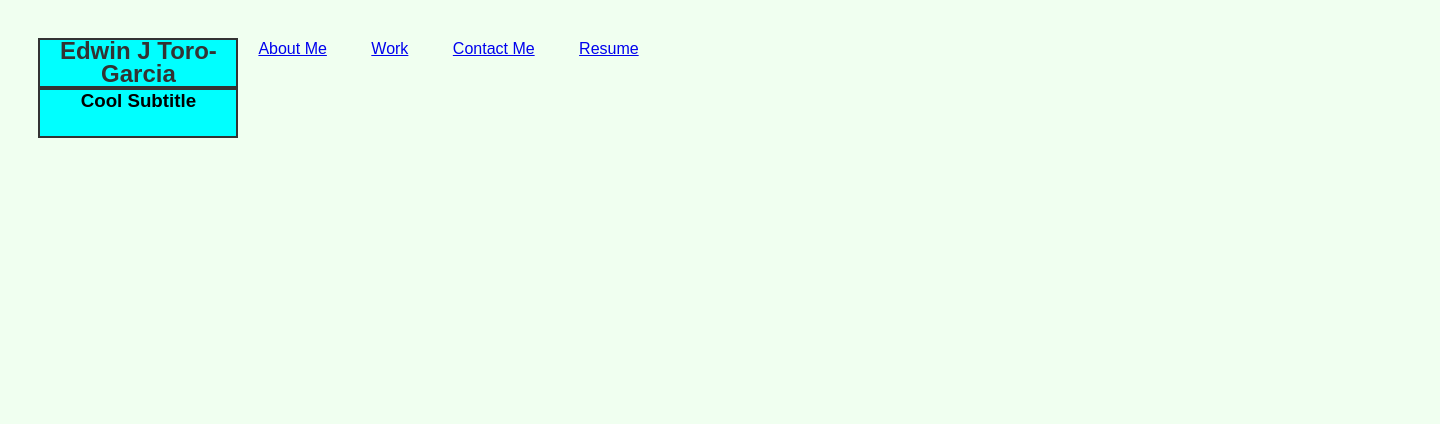
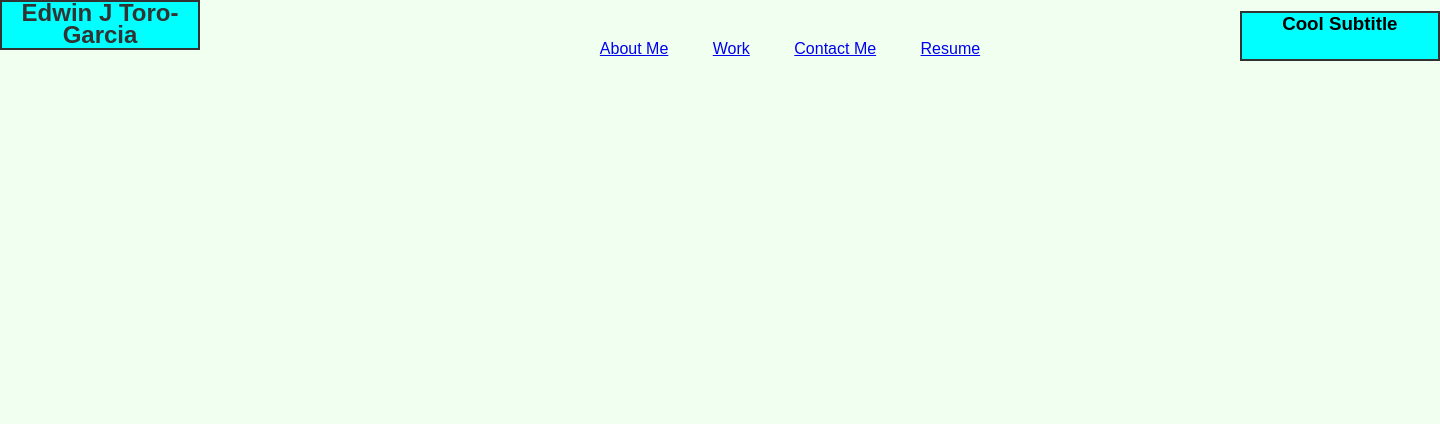
Before and after one commit to EJTG1961/ejtgportfolio-hw, a plain HTML site: page index.html in a window 1280 px wide. Shown: the top 424 px of the page, 1440 px wide, since content can reach past the window. Drawn offline with Linux system fonts and the light colour scheme.

Commit message:
worked on showcase

```diff
--- a/css/style.css
+++ b/css/style.css
@@ -16,24 +16,31 @@ header {
   background-repeat: no-repeat;
 }
 
-nav .showcase {
+.showcase {
 
   display: flex;
   flex-direction: row;
+  justify-content: space-between;
+  gap: 100px 50px;
   flex-wrap: wrap;
   text-align: center;
   padding: 3%;
-  /* margin: auto; */
+  margin: auto;
 }
 
 .showcase-1 {
  color: #333;
 }
 
+.showcase-1 .h-container {
+  position: fixed;
+  top: 0;
+  left: 0;
+}
 .showcase-2 {
-  display: flex;
-  justify-content: flex-end;
-  margin-right: 10px;
+  display: inline-block;
+  /* justify-content: flex-end;
+  margin-right: 10px; */
 }
 
 .showcase-3 {
@@ -43,6 +50,13 @@ nav .showcase {
   border-width: 2px;
   border-color: aqua;  */
 }
+
+.showcase-3 .h-container {
+  position: relative;
+  bottom: 150px;
+  left: 960px;
+}
+
 li {
   display: inline;
   padding: 0px 20px;
```
